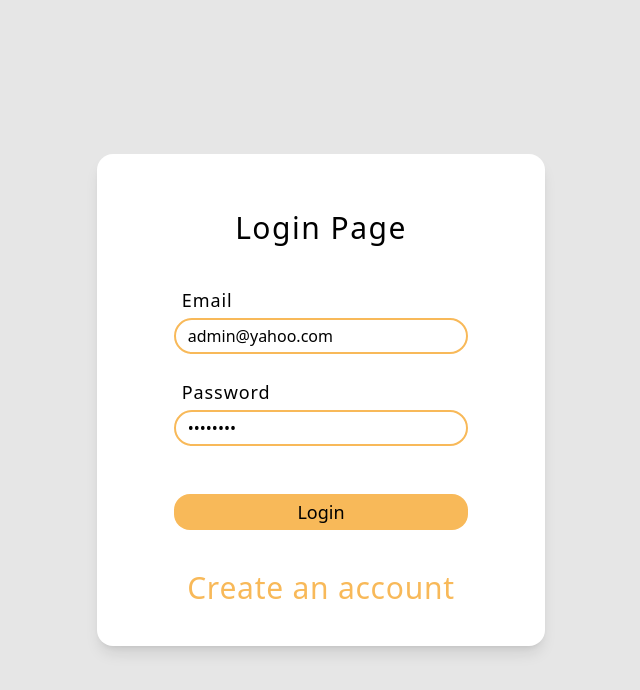
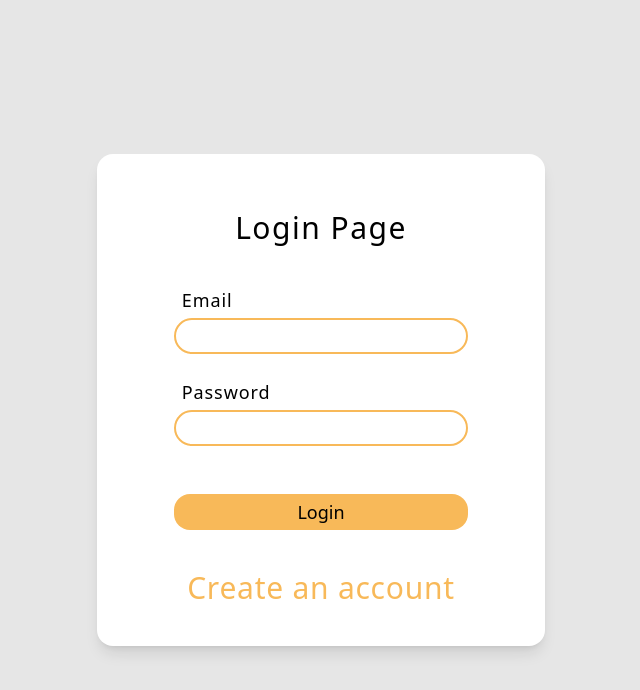
Before and after one commit to SHiuN26/pwg-app, a React (Vite) app: page /login in a window 1280 px wide. Shown: the top 690 px of the page, without its empty margins (319-959 px from the left). Built offline with nearby package versions, Linux system fonts and the light colour scheme.

Commit message:
移除登入、註冊資訊

```diff
--- a/src/pages/LoginPage/Login.jsx
+++ b/src/pages/LoginPage/Login.jsx
@@ -6,8 +6,8 @@
 import validateForm from "../../utils/validateForm";
 
 const Login = () => {
-  const [email, setEmail] = useState("admin@yahoo.com");
-  const [password, setPassword] = useState("admin123");
+  const [email, setEmail] = useState();
+  const [password, setPassword] = useState();
   const [filedError, setFiledError] = useState({});
   const [notification, setNotification] = useState({
     show: false,
--- a/src/pages/RegisterPage/Register.jsx
+++ b/src/pages/RegisterPage/Register.jsx
@@ -7,9 +7,9 @@
 import validateForm from "../../utils/validateForm";
 
 const Register = () => {
-  const [username, setUserName] = useState("jerry");
-  const [email, setEmail] = useState("admin@yahoo.com");
-  const [password, setPassword] = useState("admin123");
+  const [username, setUserName] = useState();
+  const [email, setEmail] = useState();
+  const [password, setPassword] = useState();
   const [role, setRole] = useState("");
   const [filedError, setFiledError] = useState({});
   const [notification, setNotification] = useState({
```
